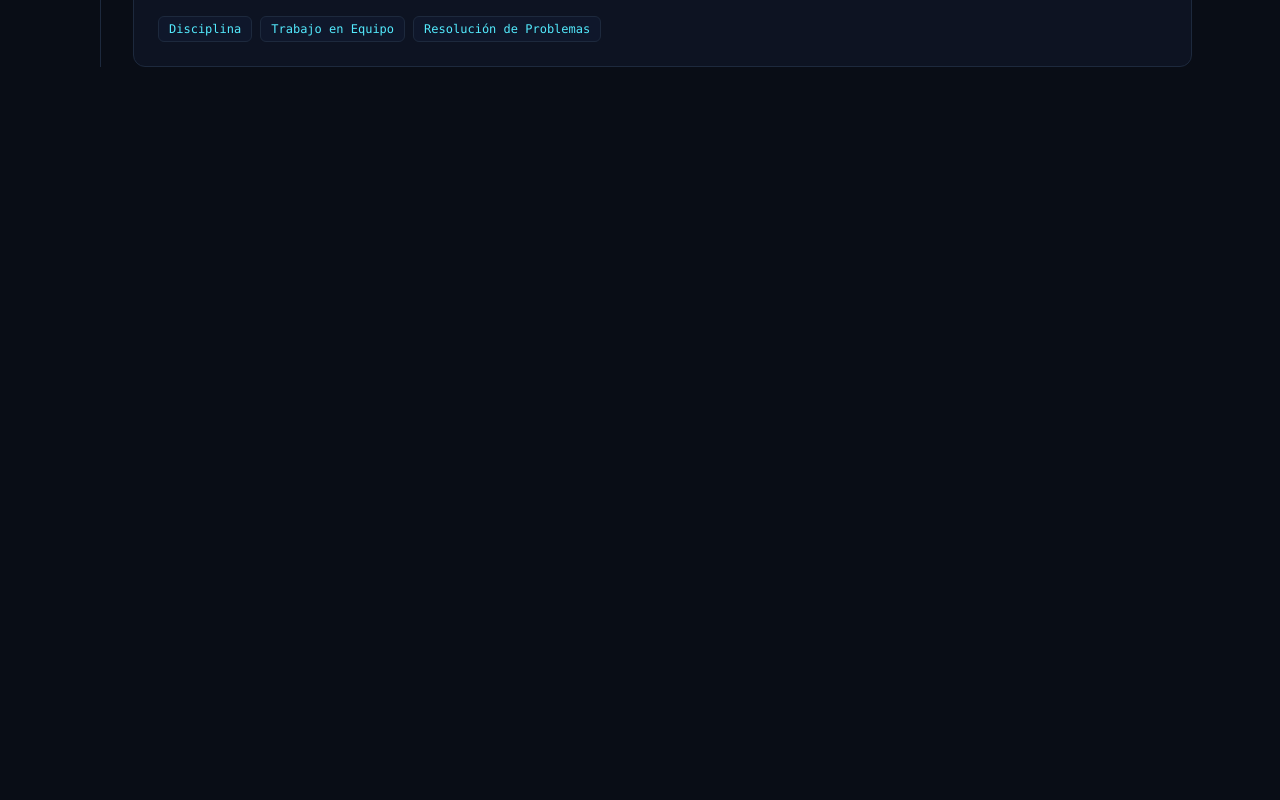
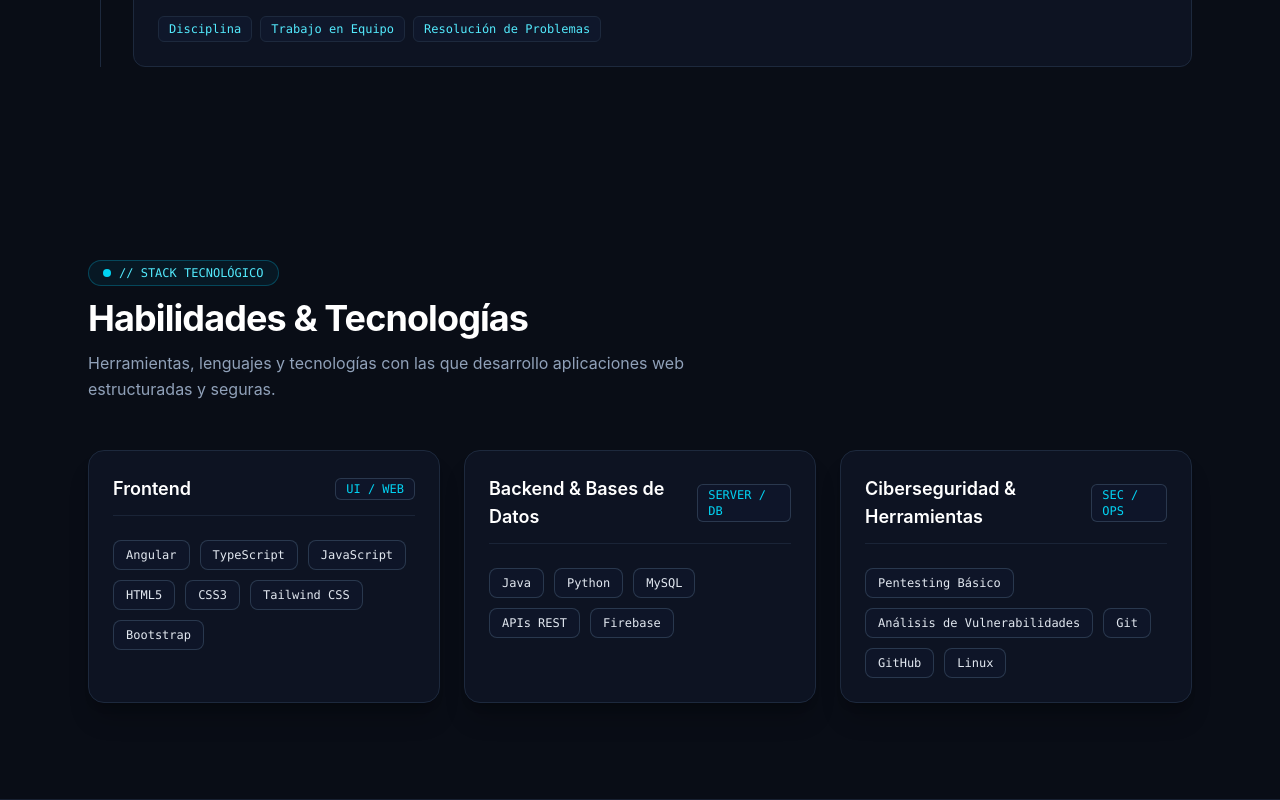
Before and after one commit to Santiagomed22/portfolio, an Angular app: page / in a window 1280 px wide. Shown: the part 1343-2143 px from the top of the page. Before the commit the page ends 1506 px from the top, so only its background shows below. Built offline with nearby package versions, Linux system fonts and the light colour scheme.

Commit message:
feat: implement skills section with categorized tech stack

```diff
--- a/src/app/app.html
+++ b/src/app/app.html
@@ -4,6 +4,7 @@
   <main>
     <app-hero-about />
     <app-experience />
+    <app-skills />
   </main>
 </div>
 
--- a/src/app/app.ts
+++ b/src/app/app.ts
@@ -3,9 +3,10 @@ import { RouterOutlet } from '@angular/router';
 import { Navbar } from './shared/components/navbar/navbar';
 import { HeroAbout } from './features/hero-about/hero-about';
 import { Experience } from './features/experience/experience';
+import { Skills } from './features/skills/skills';
 
 @Component({
-  imports: [RouterOutlet,Navbar, HeroAbout, Experience],
+  imports: [RouterOutlet,Navbar, HeroAbout, Experience,Skills],
   selector: 'app-root',
   standalone: true,
   styleUrl: './app.css',
--- a/src/app/core/data/portfolio.data.ts
+++ b/src/app/core/data/portfolio.data.ts
@@ -3,6 +3,7 @@ import {
   TechLayer,
   ExperienceItem,
   CertificationItem,
+  SkillCategory,
 } from '../models/portfolio.model';
 
 export const PROFILE_DATA: ProfileInfo = {
@@ -77,3 +78,21 @@ export const CERTIFICATIONS_DATA: CertificationItem[] = [
     skills: ['Pentesting Básico', 'Python', 'Seguridad'],
   },
 ];
+
+export const SKILLS_DATA: SkillCategory[] = [
+  {
+    title: 'Frontend',
+    tag: 'UI / WEB',
+    items: ['Angular', 'TypeScript', 'JavaScript', 'HTML5', 'CSS3', 'Tailwind CSS', 'Bootstrap'],
+  },
+  {
+    title: 'Backend & Bases de Datos',
+    tag: 'SERVER / DB',
+    items: ['Java', 'Python', 'MySQL', 'APIs REST', 'Firebase'],
+  },
+  {
+    title: 'Ciberseguridad & Herramientas',
+    tag: 'SEC / OPS',
+    items: ['Pentesting Básico', 'Análisis de Vulnerabilidades', 'Git', 'GitHub', 'Linux'],
+  },
+];
--- a/src/app/core/models/portfolio.model.ts
+++ b/src/app/core/models/portfolio.model.ts
@@ -35,3 +35,9 @@ export interface CertificationItem {
   category: 'Ciberseguridad' | 'Desarrollo' | 'Formación';
   skills: string[];
 }
+
+export interface SkillCategory {
+  title: string;
+  tag: string;
+  items: string[];
+}
--- a/src/app/features/skills-matrix/skills-matrix.html
+++ /dev/null
@@ -1 +0,0 @@
-<p>skills-matrix works!</p>
--- /dev/null
+++ b/src/app/features/skills/skills.html
@@ -0,0 +1,43 @@
+<section id="skills" class="scroll-mt-20 border-b border-slate-800/70 py-16 sm:py-24">
+  <div class="mx-auto max-w-6xl px-4 sm:px-6">
+    <!-- Encabezado de sección -->
+    <div class="mb-12 space-y-3">
+      <div class="inline-flex items-center gap-2 rounded-full border border-cyan-500/30 bg-cyan-950/30 px-3.5 py-1 font-mono text-xs text-cyan-300">
+        <span class="h-2 w-2 rounded-full bg-cyan-400"></span>
+        <span>// STACK TECNOLÓGICO</span>
+      </div>
+      <h2 class="text-2xl font-bold tracking-tight text-white sm:text-4xl">
+        Habilidades &amp; Tecnologías
+      </h2>
+      <p class="max-w-2xl text-sm leading-relaxed text-slate-400 sm:text-base">
+        Herramientas, lenguajes y tecnologías con las que desarrollo aplicaciones web estructuradas y seguras.
+      </p>
+    </div>
+
+    <!-- Grilla responsiva de categorías -->
+    <div class="grid gap-6 md:grid-cols-2 lg:grid-cols-3">
+      @for (category of skillCategories; track category.title) {
+        <article class="flex flex-col justify-between rounded-2xl border border-slate-800 bg-[#0d1322] p-6 shadow-xl shadow-black/20 transition hover:border-cyan-500/40">
+          <div>
+            <div class="mb-4 flex items-center justify-between border-b border-slate-800/80 pb-3">
+              <h3 class="text-lg font-semibold text-white">
+                {{ category.title }}
+              </h3>
+              <span class="rounded-md border border-slate-700/80 bg-slate-900/90 px-2.5 py-0.5 font-mono text-xs text-cyan-400">
+                {{ category.tag }}
+              </span>
+            </div>
+
+            <div class="flex flex-wrap gap-2.5 pt-2">
+              @for (skill of category.items; track skill) {
+                <span class="rounded-lg border border-slate-700/80 bg-slate-900/80 px-3 py-1.5 font-mono text-xs text-slate-200 transition hover:border-cyan-500/50 hover:text-cyan-300">
+                  {{ skill }}
+                </span>
+              }
+            </div>
+          </div>
+        </article>
+      }
+    </div>
+  </div>
+</section>
--- /dev/null
+++ b/src/app/features/skills/skills.ts
@@ -0,0 +1,13 @@
+import { Component } from '@angular/core';
+import { SKILLS_DATA } from '../../core/data/portfolio.data';
+
+@Component({
+  imports: [],
+  selector: 'app-skills',
+  standalone: true,
+  styleUrl: './skills.css',
+  templateUrl: './skills.html',
+})
+export class Skills {
+  protected readonly skillCategories = SKILLS_DATA;
+}
```
Also changed, not shown: src/app/features/skills-matrix/skills-matrix.ts (deleted, +0 -9 lines), src/app/features/skills/skills.css (added), 1 other file (tests, documents, lock files or other folders).
